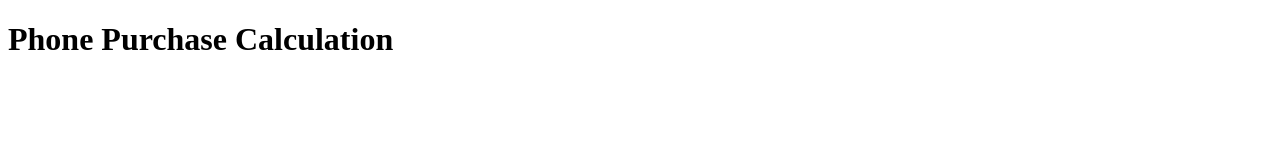
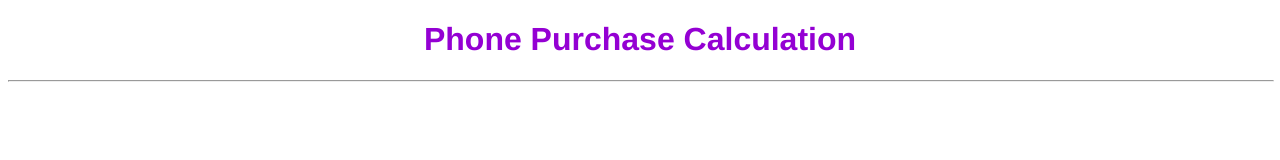
Before and after one commit to karabayse/phone-purchase-calculation, a website: page public/views/index.html in a window 1280 px wide. Drawn offline with Linux system fonts and the light colour scheme; files that its build step writes are made by us from their sources; files whose address does not match are found by name.

Commit message:
basic styling

```diff
--- a/public/scripts/client.js
+++ b/public/scripts/client.js
@@ -1 +1,5 @@
 console.log('in client.js');
+
+function calculate() {
+
+}
--- a/public/styles/styles.css
+++ b/public/styles/styles.css
@@ -0,0 +1,5 @@
+h1 {
+  text-align: center;
+  font-family: Helvetica;
+  color: DarkViolet;
+}
--- a/public/views/index.html
+++ b/public/views/index.html
@@ -8,5 +8,6 @@
   </head>
   <body>
     <h1>Phone Purchase Calculation</h1>
+    <hr width=100%>
   </body>
 </html>
```
